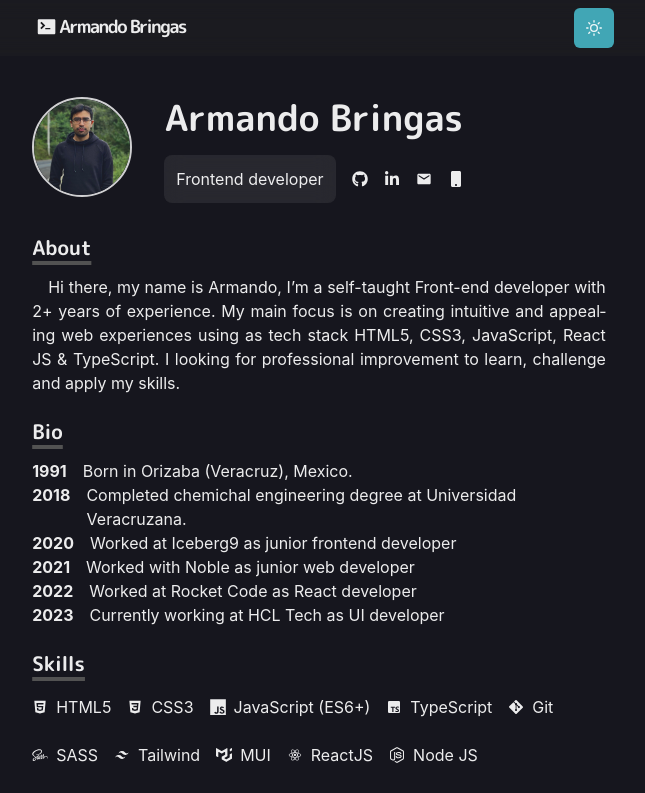
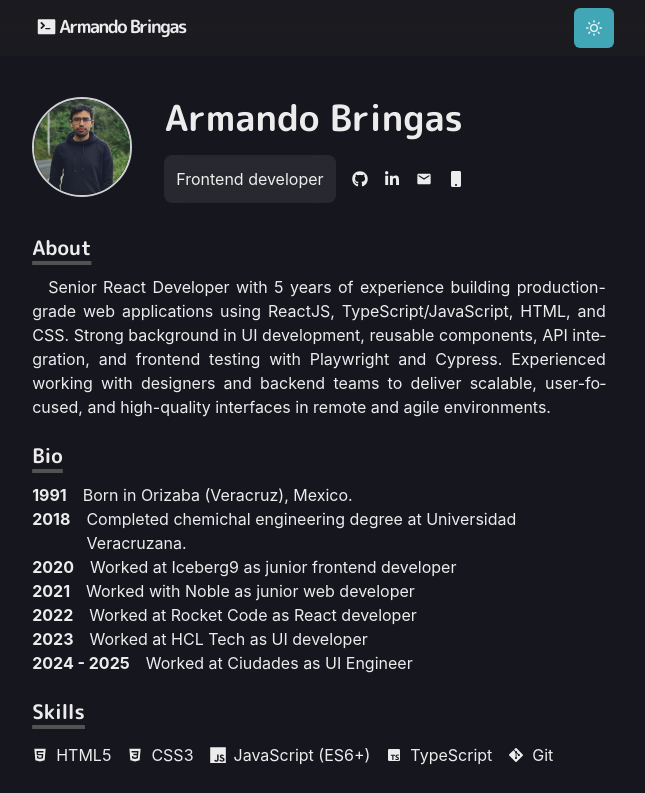
Before and after one commit to armandopbringas/armandopbringas.dev, a Next.js app: page / in a window 1280 px wide. Shown: the top 793 px of the page, without its empty margins (321-966 px from the left). Built offline with nearby package versions, Linux system fonts and the light colour scheme.

Commit message:
update info in main page

```diff
--- a/pages/index.js
+++ b/pages/index.js
@@ -136,11 +136,12 @@ const Home = () => {
             About
           </Heading>
           <Paragraph>
-            Hi there, my name is Armando, I’m a self-taught Front-end developer
-            with 2+ years of experience. My main focus is on creating intuitive
-            and appealing web experiences using as tech stack HTML5, CSS3,
-            JavaScript, React JS & TypeScript. I looking for professional
-            improvement to learn, challenge and apply my skills.
+            Senior React Developer with 5 years of experience building production-grade
+            web applications using ReactJS, TypeScript/JavaScript, HTML, and CSS.
+            Strong background in UI development, reusable components, API integration,
+            and frontend testing with Playwright and Cypress. Experienced working with
+            designers and backend teams to deliver scalable, user-focused, and high-quality
+            interfaces in remote and agile environments.
           </Paragraph>
         </Section>
 
@@ -170,7 +171,11 @@ const Home = () => {
           </BioSection>
           <BioSection>
             <BioYear>2023</BioYear>
-            Currently working at HCL Tech as UI developer
+            Worked at HCL Tech as UI developer
+          </BioSection>
+          <BioSection>
+            <BioYear>2024 - 2025</BioYear>
+            Worked at Ciudades as UI Engineer
           </BioSection>
         </Section>
 
```
